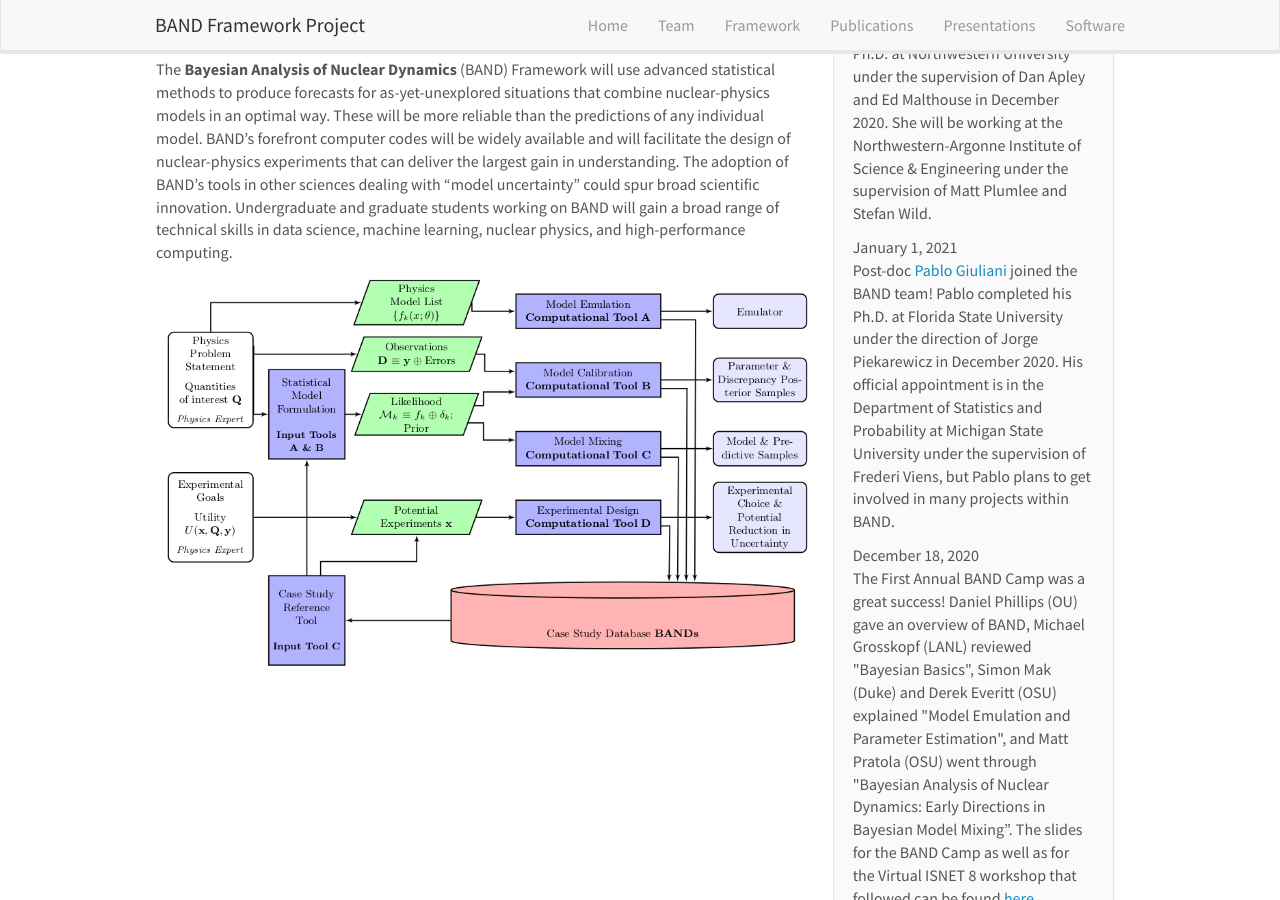
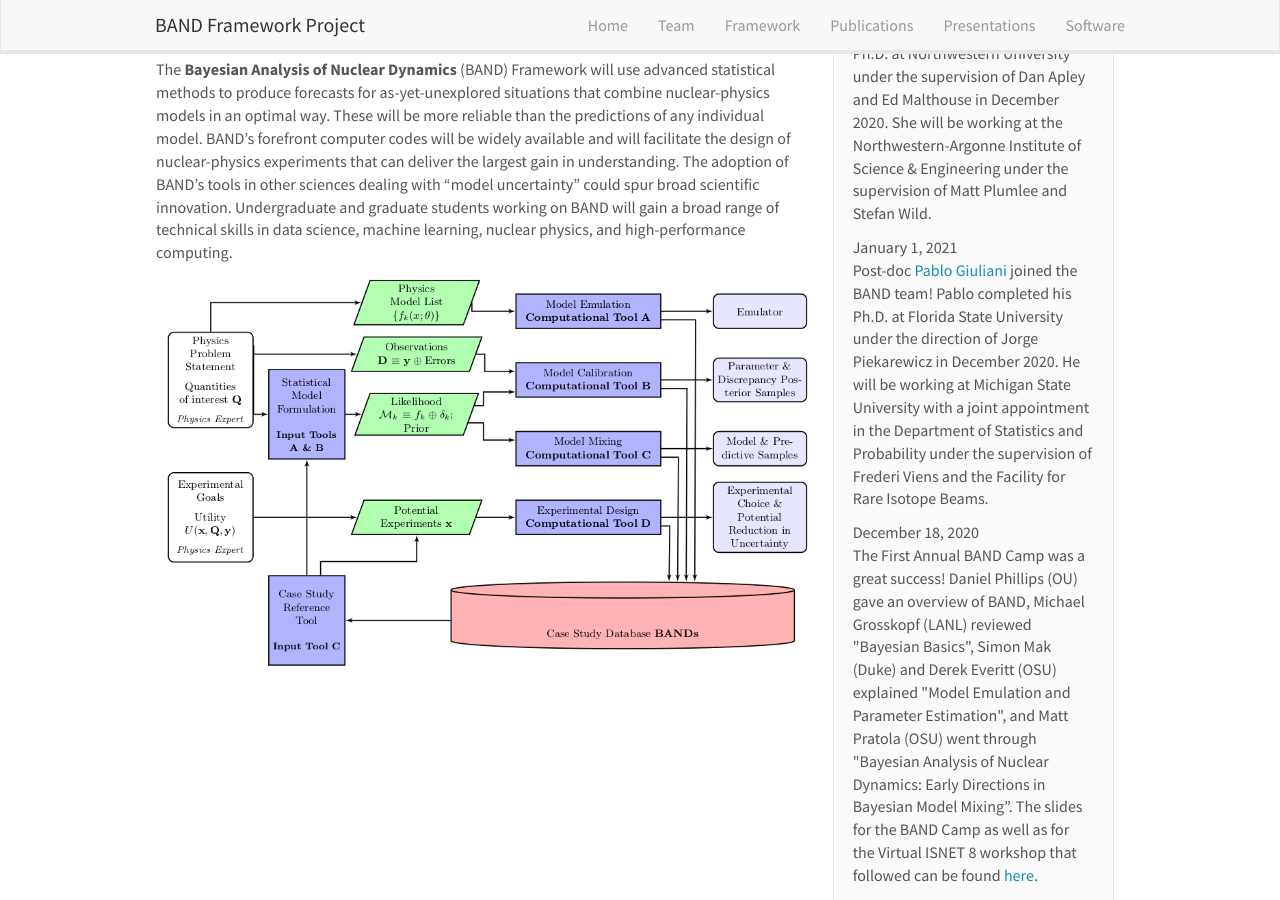
Before and after one commit to bandframework/bandframework.github.io, a Jekyll site: the page built from _pages/home.md, in a window 1280 px wide and 900 px high, scrolled down 502 px. Built offline with Jekyll 4.4.1, drawn with Linux system fonts in a browser that asks for light colours; nearby versions of some CDN libraries.

Commit message:
Update news.yml

```diff
--- a/_data/news.yml
+++ b/_data/news.yml
@@ -19,8 +19,8 @@
   headline: >
     Post-doc <a href='https://stt.natsci.msu.edu/directory/faculty/pablo-giuliani/'>Pablo Giuliani</a> joined the BAND team!
     Pablo completed his Ph.D. at Florida State University under the direction of Jorge Piekarewicz in
-    December 2020. His official appointment is in the Department of Statistics and Probability at Michigan State University
-    under the supervision of Frederi Viens, but Pablo plans to get involved in many projects within BAND.
+    December 2020. He will be working at Michigan State University with a joint appointment in the Department of Statistics
+    and Probability under the supervision of Frederi Viens and the Facility for Rare Isotope Beams.
 
 - date: December 18, 2020
   headline: >
```
